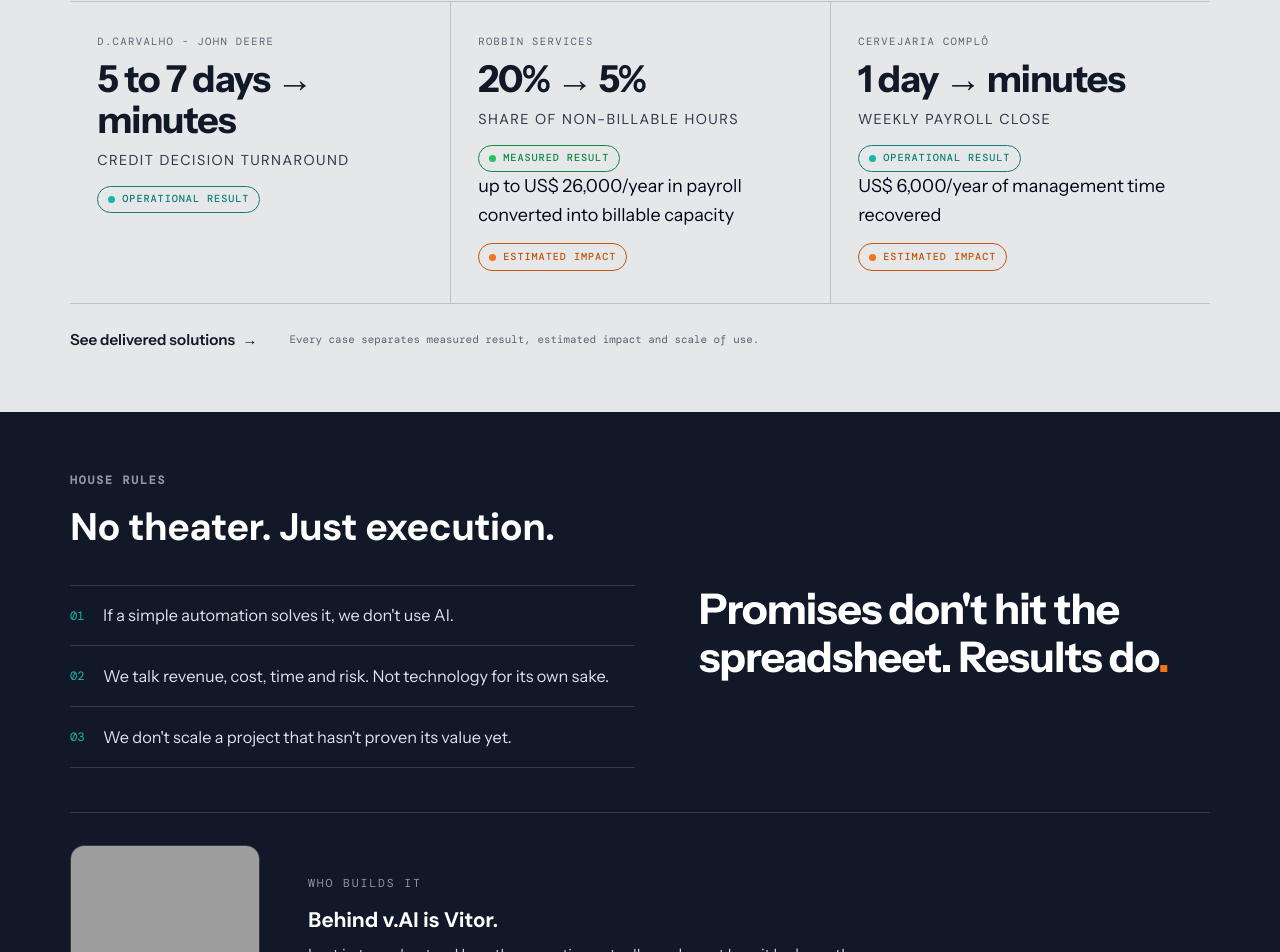
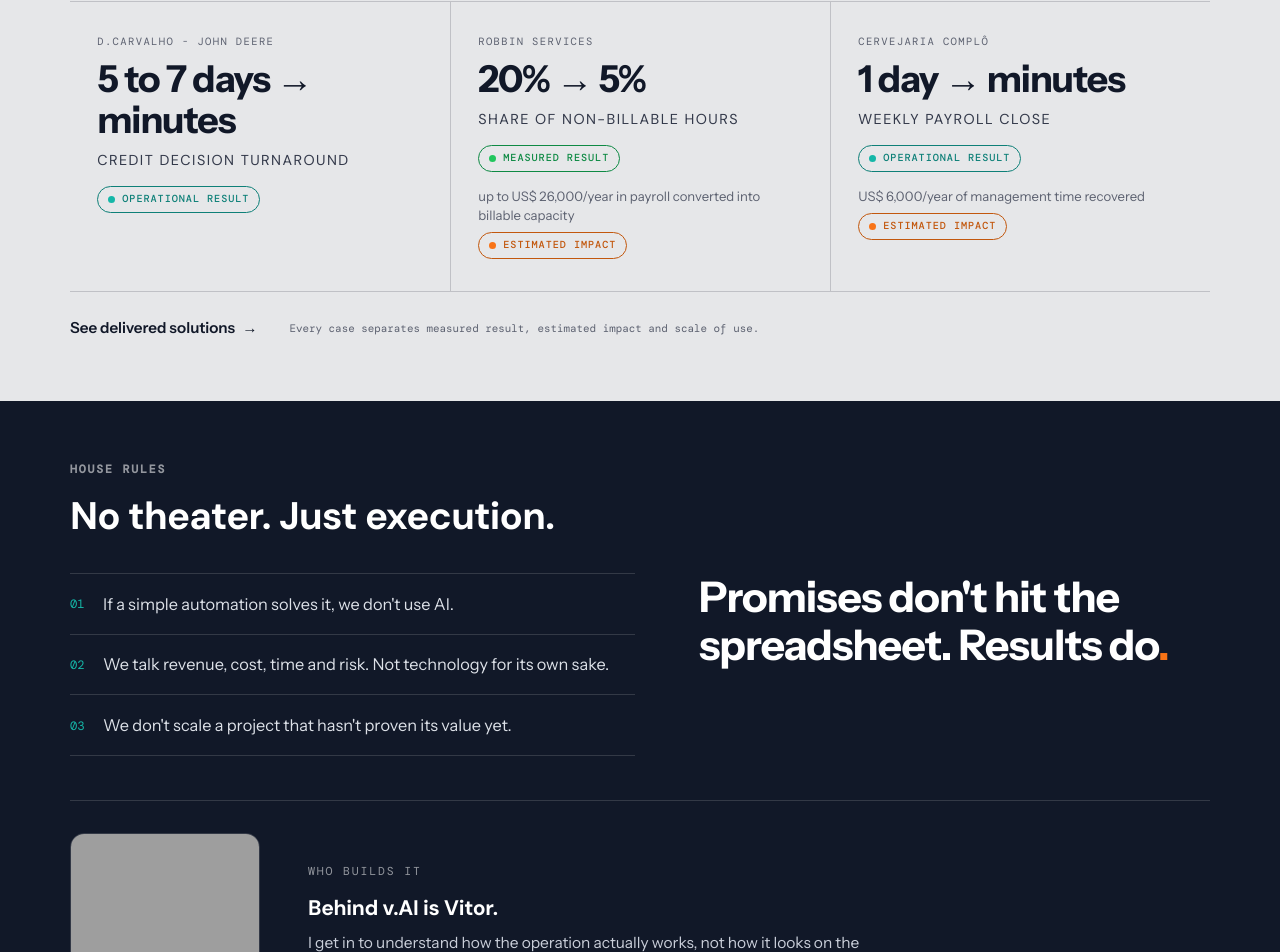
Before and after one commit to VVUBR/veehtor.com-website, a React (Vite) app: page / in a window 1280 px wide. Shown: the part 1423-2375 px from the top of the page. Built offline with nearby package versions, Linux system fonts and the light colour scheme; no server answers; grey boxes are pictures that could not be loaded.

Commit message:
Changes
Co-authored-by: VVUBR <214757727+VVUBR@users.noreply.github.com>

```diff
--- a/src/styles/home.css
+++ b/src/styles/home.css
@@ -190,6 +190,8 @@
 .home .stat-num{margin-top:.55rem;font-size:clamp(1.7rem,2.9vw,2.5rem);font-weight:700;letter-spacing:-.025em;line-height:1.1;color:var(--ink)}
 .home .stat-label{margin-top:.5rem;font-size:.9rem;color:#33394A}
 .home .stat .badge{margin-top:.85rem}
+.home .stat-impact{margin-top:.9rem;font-size:.82rem;line-height:1.45;color:var(--muted)}
+.home .stat-impact + .badge{margin-top:.45rem}
 .home .proof-foot{margin-top:1.5rem;display:flex;flex-wrap:wrap;align-items:center;gap:.6rem 2rem}
 .home .proof-link{display:inline-flex;gap:.45rem;font-weight:600;font-size:.95rem;color:var(--ink);text-decoration:none}
 .home .proof-link:hover .arr{transform:translateX(4px)}
```
